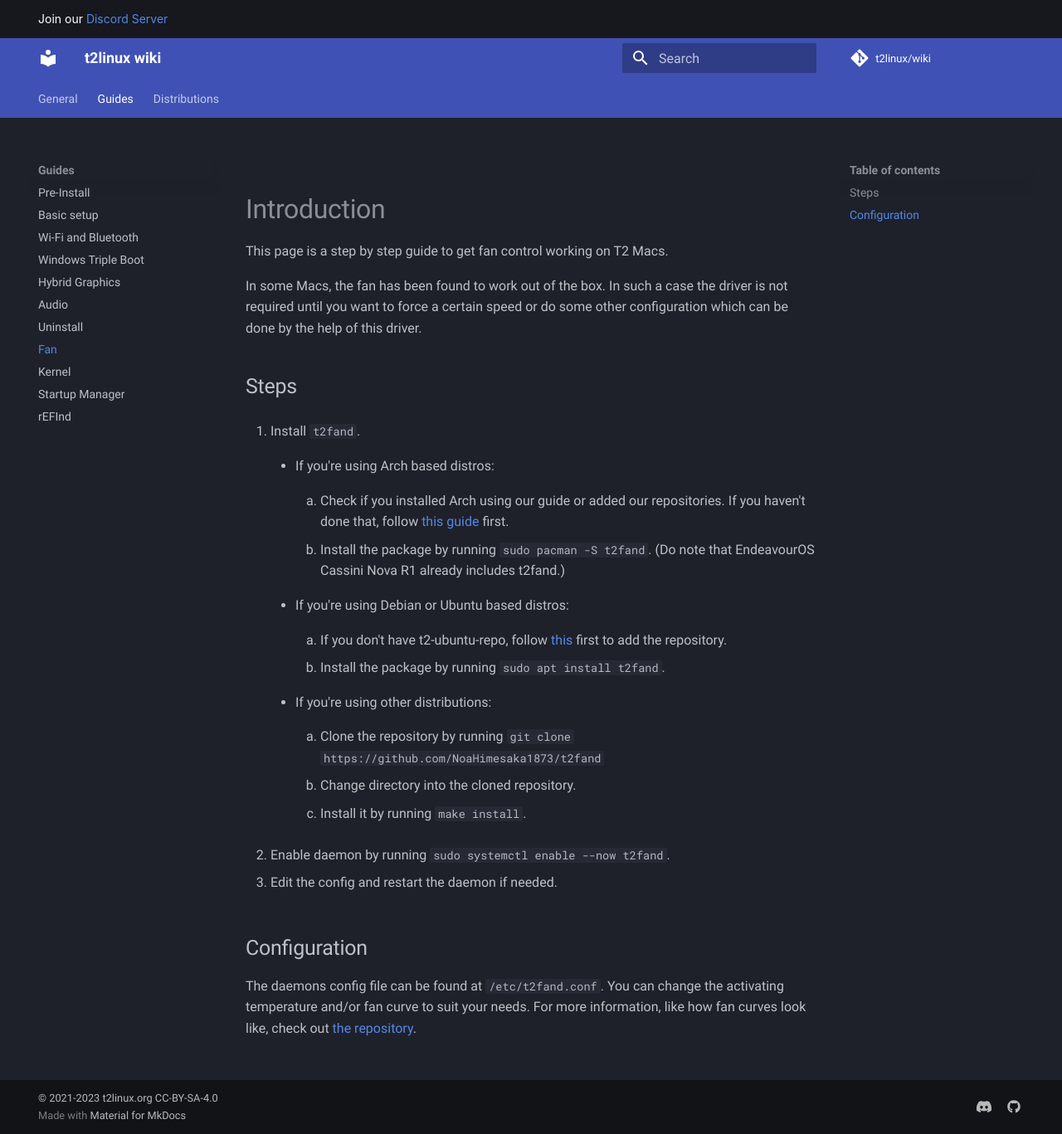
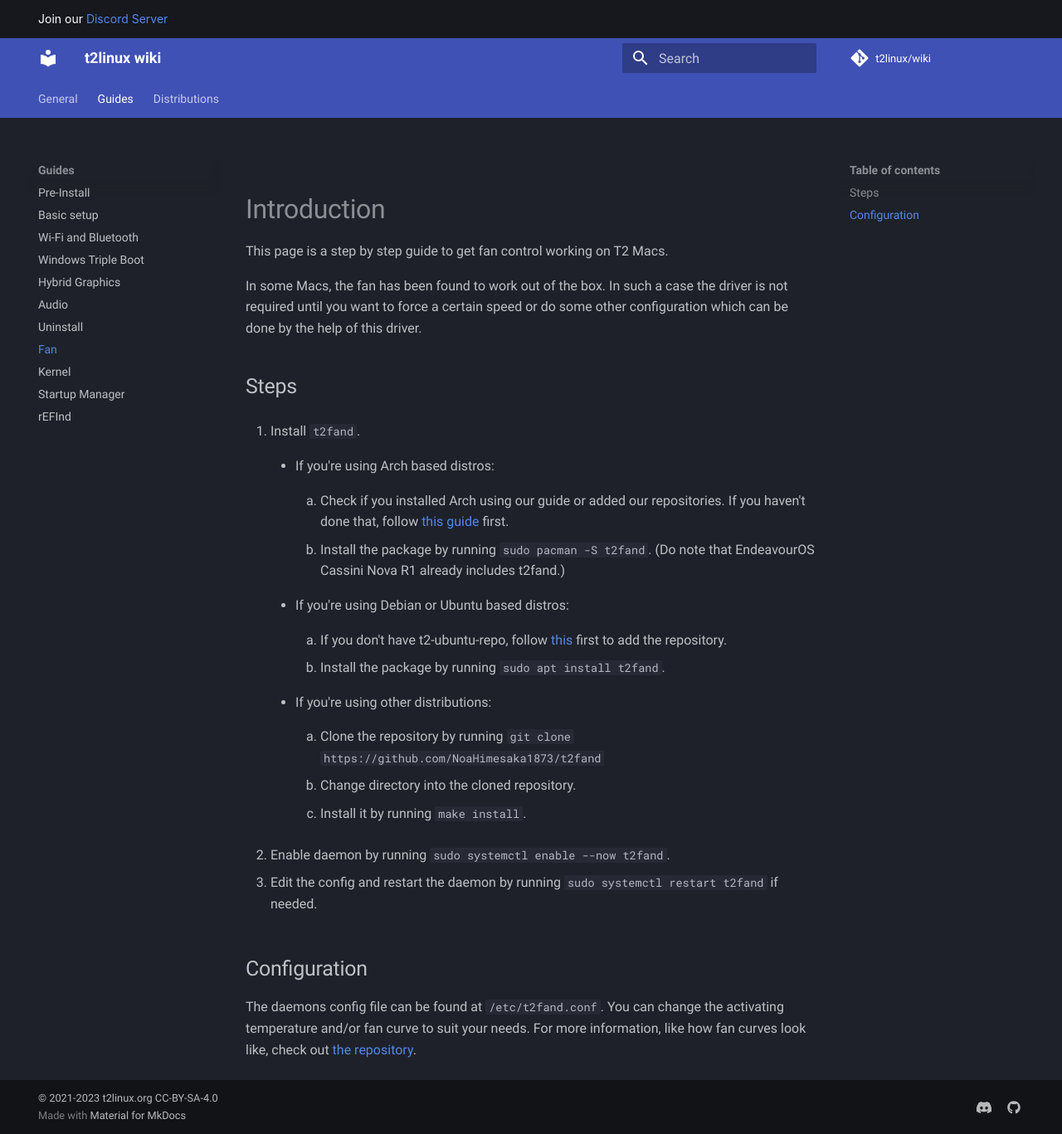
Before and after one commit to t2linux/wiki, an MkDocs documentation site: the page built from docs/guides/fan.md, in a window 1280 px wide and 1367 px high. Shown: the whole window at 83% size. Built offline with MkDocs 1.6.1 and Material for MkDocs 9.7.7, drawn with Linux system fonts in a browser that asks for light colours; comment, search, counter and statistics services are not loaded.

Commit message:
add command to restart daemon

```diff
--- a/docs/guides/fan.md
+++ b/docs/guides/fan.md
@@ -30,7 +30,7 @@ In some Macs, the fan has been found to work out of the box. In such a case the
 
 2. Enable daemon by running `sudo systemctl enable --now t2fand`.
 
-3. Edit the config and restart the daemon if needed.
+3. Edit the config and restart the daemon by running `sudo systemctl restart t2fand` if needed.
 
 ## Configuration
 
```
